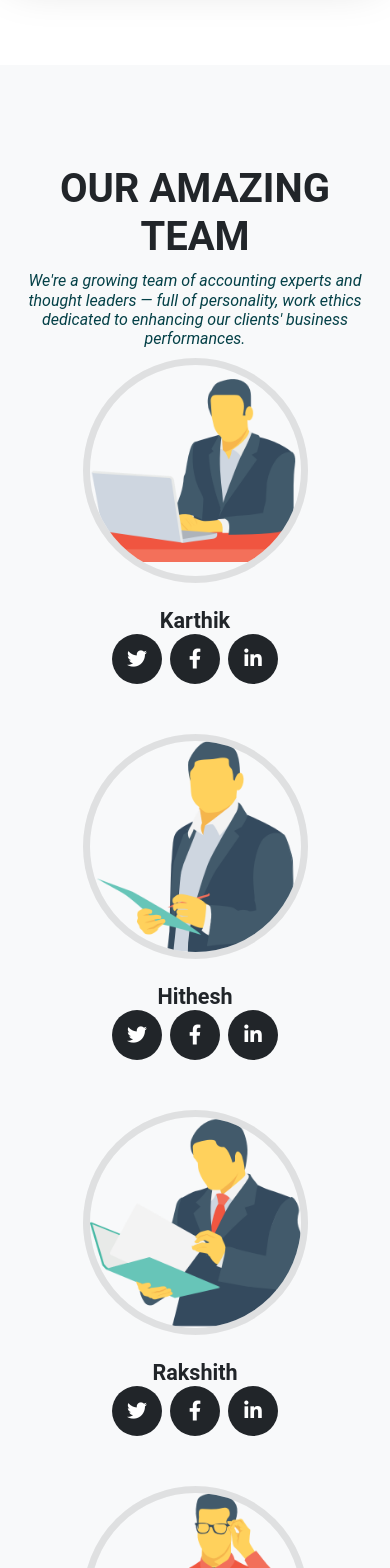
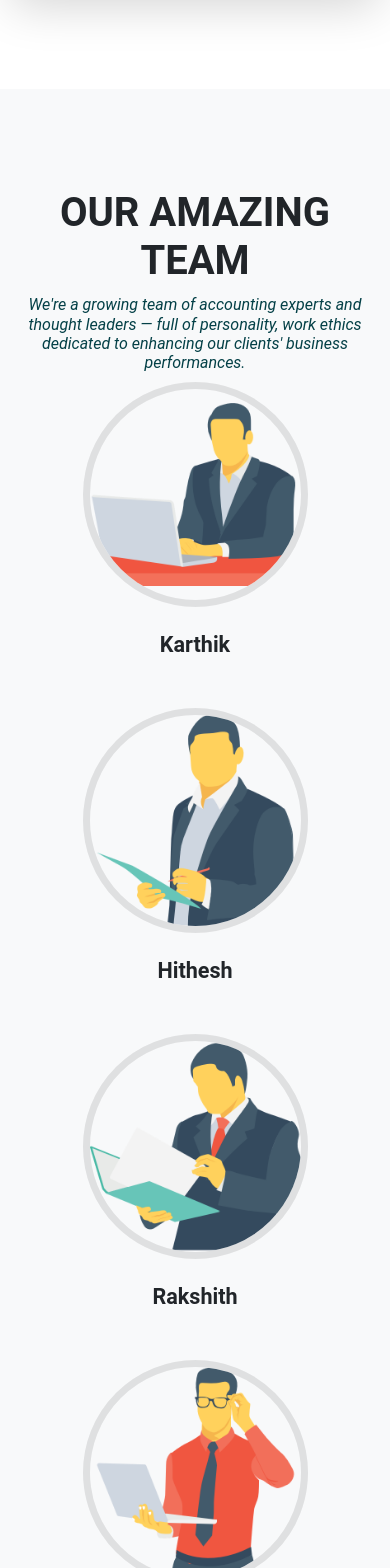
Before and after one commit to AkshayaAcharya/hectaways-app, a React (Create React App) app: page / in a window 390 px wide. Shown: the part 4102-5670 px from the top of the page. Built offline with nearby package versions, Linux system fonts and the light colour scheme.

Commit message:
Seventh Version

```diff
--- a/src/App.js
+++ b/src/App.js
@@ -63,9 +63,9 @@ function App() {
           <li className="nav-item">
             <a className="nav-link js-scroll-trigger" href="#team">Team</a>
           </li>
-          <li className="nav-item">
+          {/* <li className="nav-item">
             <a className="nav-link js-scroll-trigger" href="#contact">Contact Us</a>
-          </li>
+          </li> */}
         </ul>
       </div>
     </div>
@@ -86,23 +86,18 @@ function App() {
   <Portfolio portfolioLinks={portfolioLinks}/>
   <About  />
   <Team />
-  <Contact />
+  {/* <Contact /> */}
   <footer className="footer">
     <div className="container">
       <div className="row align-items-center">
-        <div className="col-md-4">
-          <span className="copyright">Copyright &copy; Hectaways Business Solutions 2021</span>
+        <div className="col-md-4 text-center">
+          <span className="copyright text-center">Copyright &copy; Hectaways Business Solutions 2021</span>
         </div>
         <div className="col-md-4">
-          <ul className="list-inline social-buttons">
+          {/* <ul className="list-inline social-buttons">
             <li className="list-inline-item">
               <a href="#something">
-                <i className="fab fa-twitter"></i>
-              </a>
-            </li>
-            <li className="list-inline-item">
-              <a href="#something">
-                <i className="fab fa-facebook-f"></i>
+                <i className="fab fa-instagram"></i>
               </a>
             </li>
             <li className="list-inline-item">
@@ -110,7 +105,7 @@ function App() {
                 <i className="fab fa-linkedin-in"></i>
               </a>
             </li>
-          </ul>
+          </ul> */}
         </div>
         {/* <div className="col-md-4">
           <ul className="list-inline quicklinks">
--- a/src/assets/css/hectaways.css
+++ b/src/assets/css/hectaways.css
@@ -52,7 +52,7 @@ h6 {
     text-transform: none;
     font-family: "Roboto", -apple-system, BlinkMacSystemFont, "Segoe UI", Roboto, "Helvetica Neue", Arial, sans-serif, "Apple Color Emoji", "Segoe UI Emoji", "Segoe UI Symbol", "Noto Color Emoji";
 }
-@media (min-width: 768px) {
+@media (min-width: 750px) {
     section {
         padding: 250px 0;
     }
@@ -338,7 +338,7 @@ header.masthead .intro-text .intro-tagline-heading {
     margin: 0 auto;
     padding: 25px;
     text-align: center;
-    background-color: #03ccfe;
+    background-color: white;
     color: #000;
     border:2px inset rgba(0, 0, 0, 0.1)
 }
--- a/src/components/About.js
+++ b/src/components/About.js
@@ -31,9 +31,8 @@ const About = () => {
                             {/* <h6 class="card-subtitle mb-2 text-muted">Card subtitle</h6> */}
                             <div className="card-text">
                              <p><i className="fas fa-map-marker-alt fa-1x"></i> #2-316, Veera Bhavan, Jai Jawan Road, Adiudupi - 576103, Udupi, Karnataka </p>
-                             <p><i className="fas fa-envelope fa-1x m-2"></i>hectaways@gmail.com
-                              <i className="fas fa-phone-alt fa-1x m-2"></i>1234567890
-                             <i className="fab fa-whatsapp fa-1x m-2"></i>1234567890 </p>
+                             <p><i className="fas fa-envelope fa-1x m-2"></i>hectaways@outlook.com
+                              <i className="fas fa-phone-alt fa-1x m-2"></i>+919480465486, +919482540295, +919481648997, +917259654657  </p>
                         </div>
                         </div>
                         </div>
--- a/src/components/Team.js
+++ b/src/components/Team.js
@@ -19,15 +19,10 @@ const Team = () => {
                 <img className="mx-auto rounded-circle" src={leader} alt=""/>
                 <h4>Karthik</h4>
                 {/* <p className="text-muted">Lead Designer</p> */}
-                <ul className="list-inline social-buttons">
+                {/* <ul className="list-inline social-buttons">
                     <li className="list-inline-item">
                     <a href="#something">
-                        <i className="fab fa-twitter"></i>
-                    </a>
-                    </li>
-                    <li className="list-inline-item">
-                    <a href="#something">
-                        <i className="fab fa-facebook-f"></i>
+                        <i className="fab fa-instagram"></i>
                     </a>
                     </li>
                     <li className="list-inline-item">
@@ -35,7 +30,7 @@ const Team = () => {
                         <i className="fab fa-linkedin-in"></i>
                     </a>
                     </li>
-                </ul>
+                </ul> */}
                 </div>
             </div>
             <div className="col-md-6 col-sm-12 col-lg-3">
@@ -43,23 +38,18 @@ const Team = () => {
                 <img className="mx-auto rounded-circle" src={lead2} alt=""/>
                 <h4>Hithesh</h4>
                 {/* <p className="text-muted">Lead Marketer</p> */}
-                <ul className="list-inline social-buttons">
+                {/* <ul className="list-inline social-buttons">
                     <li className="list-inline-item">
-                    <a href="#something">
-                        <i className="fab fa-twitter"></i>
+                    <a href="#">
+                        <i className="fab fa-instagram"></i>
                     </a>
                     </li>
                     <li className="list-inline-item">
-                    <a href="#something">
-                        <i className="fab fa-facebook-f"></i>
-                    </a>
-                    </li>
-                    <li className="list-inline-item">
-                    <a href="#something">
+                    <a href="#">
                         <i className="fab fa-linkedin-in"></i>
                     </a>
                     </li>
-                </ul>
+                </ul> */}
                 </div>
             </div>
             <div className="col-md-6 col-sm-12 col-lg-3">
@@ -67,23 +57,18 @@ const Team = () => {
                 <img className="mx-auto rounded-circle" src={lead4} alt=""/>
                 <h4>Rakshith</h4>
                 {/* <p className="text-muted">Lead Marketer</p> */}
-                <ul className="list-inline social-buttons">
+                {/* <ul className="list-inline social-buttons">
                     <li className="list-inline-item">
-                    <a href="#something">
-                        <i className="fab fa-twitter"></i>
+                    <a href="#">
+                        <i className="fab fa-instagram"></i>
                     </a>
                     </li>
                     <li className="list-inline-item">
-                    <a href="#something">
-                        <i className="fab fa-facebook-f"></i>
-                    </a>
-                    </li>
-                    <li className="list-inline-item">
-                    <a href="#something">
+                    <a href="#">
                         <i className="fab fa-linkedin-in"></i>
                     </a>
                     </li>
-                </ul>
+                </ul> */}
                 </div>
             </div>
             <div className="col-md-3 col-sm-12">
@@ -91,23 +76,18 @@ const Team = () => {
                 <img className="mx-auto rounded-circle" src={lead3} alt=""/>
                 <h4>Abhishek</h4>
                 {/* <p className="text-muted">Lead Developer</p> */}
-                <ul className="list-inline social-buttons">
+                {/* <ul className="list-inline social-buttons">
                     <li className="list-inline-item">
-                    <a href="#something">
-                        <i className="fab fa-twitter"></i>
+                    <a href="#">
+                        <i className="fab fa-instagram"></i>
                     </a>
                     </li>
                     <li className="list-inline-item">
-                    <a href="#something">
-                        <i className="fab fa-facebook-f"></i>
-                    </a>
-                    </li>
-                    <li className="list-inline-item">
-                    <a href="#something">
+                    <a href="#">
                         <i className="fab fa-linkedin-in"></i>
                     </a>
                     </li>
-                </ul>
+                </ul> */}
                 </div>
             </div>
             </div>
```
Also changed, not shown: src/components/Contact.js (+11 -7 lines), src/assets/img/header-logo.png.
